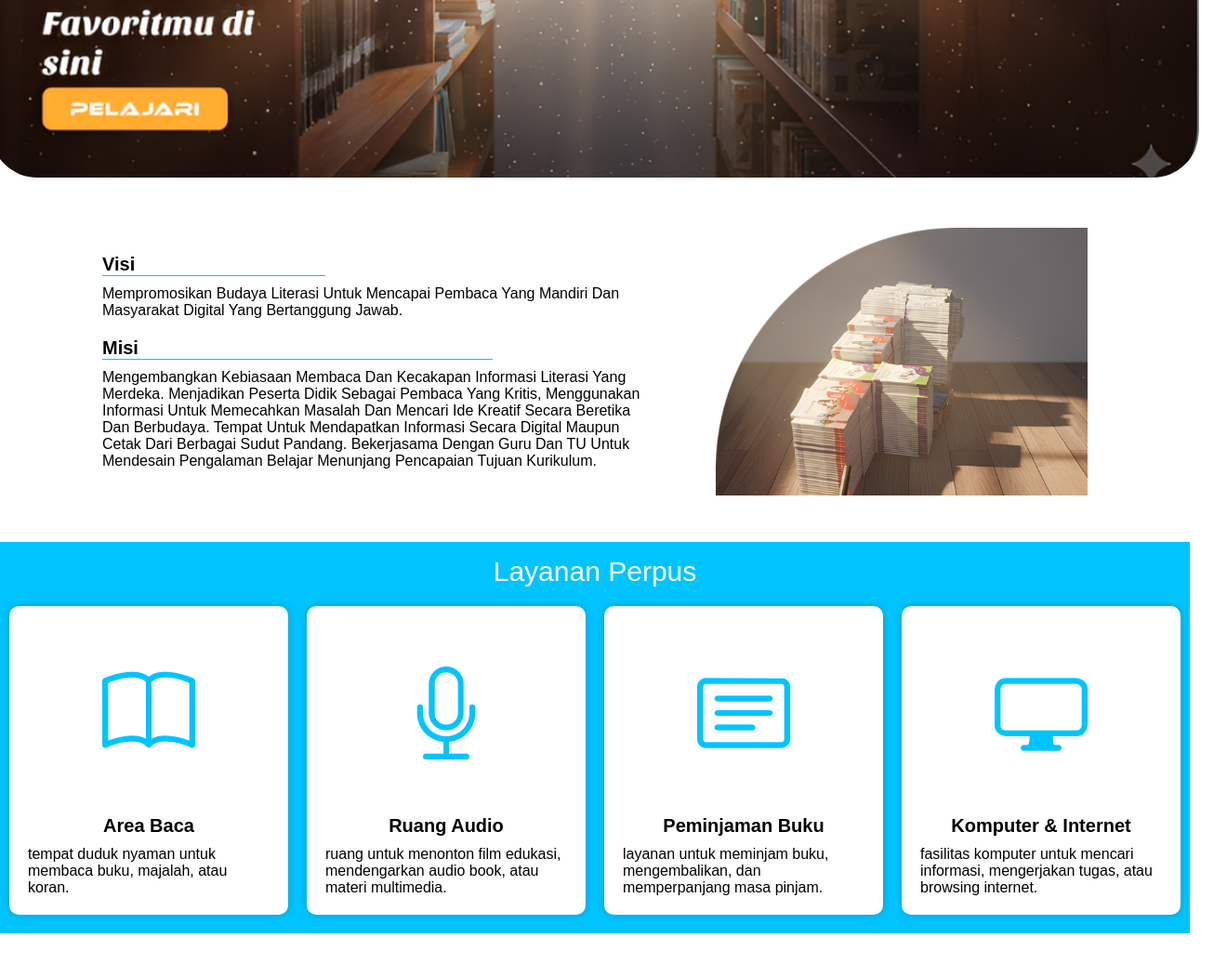
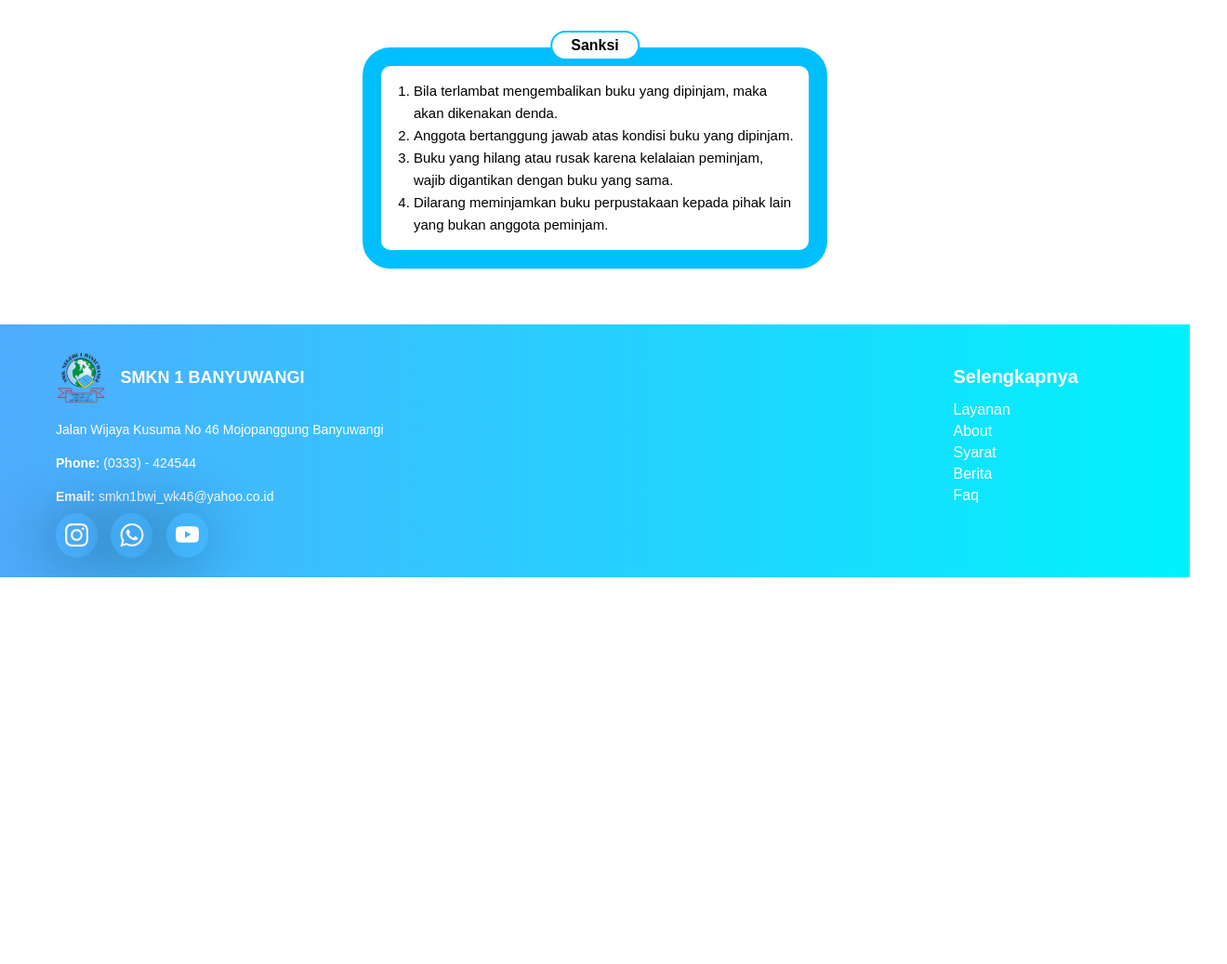
Before and after one commit to CalonWibu/perpustakaan, a plain HTML site: page index.html in a window 1280 px wide. Shown: the part 440-1477 px from the top of the page at 93% size, 1320 px wide, since content can reach past the window. After the commit the page ends 1061 px from the top, so only its background shows below. Drawn offline with nearby package versions, Linux system fonts and the light colour scheme; a web font is replaced by a local one.

Commit message:
push syarat 1

```diff
--- a/index.html
+++ b/index.html
@@ -18,10 +18,6 @@
 
         body {
             font-family: 'Poppins', sans-serif;
-        }
-
-        header {
-
         }
 
         nav {
@@ -52,156 +48,111 @@
         }
 
 
-        /* section hero */
-        main .hero {
-            display: flex;
-            justify-content: center;
-            align-items: center;
+
+  .card {
+    border: 20px solid #00bfff;
+    border-radius: 30px;
+    padding: 15px;
+    margin: 60px auto;
+    max-width: 500px;
+
+    text-align: left;
+    position: relative;
 
   }
 
-        .hero img {
-            width: 1300px;
-            height: 550px;
-    border-radius: 50px;
-    object-fit: cover;
+  .judul {
+    position: absolute;
+    top: -38px;
+    left: 50%;
+    transform: translateX(-50%);
+    background: #fff;
+    padding: 5px 20px;
+    font-weight: bold;
+    font-size: 16px;
+    border-radius: 20px;
+    border: 2px solid #00bfff;
   }
 
-/* section visi dan misi */
-.visi-misi {
-    display: flex;
-    justify-content: space-evenly;
-    align-items: center;
-    margin-top: 50px;
-    padding: 0px 50px;
+  ol {
+    margin: 0;
+    padding-left: 20px;
+    line-height: 1.6;
+    font-size: 15px;
   }
 
-.visi-container {
+  footer {
+      background: linear-gradient(to right, #4facfe, #00f2fe);
+      padding: 30px 60px;
+      color: #fff;
+    }
+    .footer-container {
       display: flex;
-    gap: 20px;
-    flex-direction: column;
-    justify-content: center;
-    width: 600px;
+      justify-content: space-between;
+      align-items: flex-start;
     }
 
-.visi-misi img {
-    width: 400px;
+    .footer-left img {
+      width: 55px;
+      vertical-align: middle;
+      margin-right: 10px;
+    }
+    .footer-left h2 {
+      display: inline-block;
+      font-size: 18px;
+      margin: 0;
+      vertical-align: middle;
+    }
+    .footer-left p {
+      margin: 20px 0;
+      font-size: 14px;
+    }
+    .footer-left b {
+      font-weight: bold;
+    }
+    .social-icons {
+      margin-top: 12px;
+    }
+    .social-icons i {
+      font-size: 25px;
+      color: white;
+      box-shadow: -8px 3px 68px 0px rgba(0,0,0,0.49);
+-webkit-box-shadow: -8px 3px 68px 0px rgba(0,0,0,0.49);
+-moz-box-shadow: -8px 3px 68px 0px rgba(0,0,0,0.49);
+      margin-right: 10px;
+      border-radius: 50%;
+      padding: 10px;
+      width: 20px;
+      height: 20px;
+      cursor: pointer;
+      transition: 0.3s;
+    }
+    .social-icons i:hover {
+      background: #333;
     }
 
-.visi {
-    display: flex;
-    flex-direction: column;
-    gap: 10px;
-}
-
-.visi h4 {
-    font-size: 20px;
-    border-bottom: 1px solid #00C4FF;
-    font-weight: bold;
-    width: 40%;
-}
-
-
-.misi {
-    display: flex;
-    flex-direction: column;
-    gap: 10px;
-}
-
-.misi h4 {
-    font-size: 20px;
-    border-bottom: 1px solid #00C4FF;
-    font-weight: bold;
-    width: 70%;
-}
-
-
-/* section layanan */
-
-.layanan {
-    display: flex;
-    flex-direction: column;
-    align-items: center;
-    margin-top: 50px;
-    padding: 0 0 20px 0;
-    background-color: #00C4FF;
-}
-
-.layanan h2 {
-    color: white;
-    font-size: 30px;
-    font-weight: bold;
-    margin-bottom: 20px;
-      font-family: "Sigmar", sans-serif;
-      font-weight: 400;
+    .footer-right {
+      padding-right: 60px;
       padding-top: 15px;
     }
 
-.layanan-container {
-    display: flex;
-    gap: 20px;
-    padding: 0px 50px;
+    .footer-right h3 {
+      font-size: 20px;
+      margin: 0 0 15px 0;
+      font-weight: bold;
+      color: white;
+    }
+    .footer-right a {
+      display: block;
+      color: #fff;
+      font-size: 16px;
+      text-decoration: none;
+      margin: 5px 0;
+    }
+    .footer-right a:hover {
+      text-decoration: underline;
     }
 
-
-.layanan i {
-    padding: 40px;
-    font-size: 100px;
-    color: #00C4FF;
-
-}
-
-.layanan-content {
-    display: flex;
-    flex-direction: column;
-    gap: 10px;
-    background-color: white;
-    padding: 20px;
-    border-radius: 10px;
-    align-items: center;
-    justify-content: center;
-    width: 300px;
-    box-shadow: 0px 0px 10px rgba(0, 0, 0, 0.2);
-}
-
-.layanan-tittle {
-    font-size: 20px;
-    font-weight: bold;
-    color: black;
-}
-
-.about {
-    display: flex;
-    flex-direction: row;
-    align-items: center;
-    justify-content: space-evenly;
-    margin-top: 50px;
-    padding: 0 30px;
-}
-
-.about-we {
-    display: flex;
-    flex-direction: column;
-    gap: 10px;
-    padding: 20px;
-    border-radius: 10px;
-    width: 40%;
-}
-
-.about img {
-    width: 250px;
-}
-
-.jadwal {
-    display: flex;
-    align-items: center;
-    justify-content: center;
-    padding-top: 60px;
-}
-
-.jadwal img {
-    width: 50%;
-}
     </style>
     <header>
         <nav>
@@ -215,68 +166,54 @@
             </ul>
         </nav>
     </header>
-    <main>
-        <section class="hero">
-            <a href="#">
-                <img src="asset/images/hero.png" alt="hero">
-            </a>
-        </section>
-        <section class="visi-misi">
-            <div class="visi-container">
-                <div class="visi">
-                    <h4>Visi</h4>
-                    <p>Mempromosikan Budaya Literasi Untuk Mencapai Pembaca Yang Mandiri Dan Masyarakat Digital Yang Bertanggung Jawab.</p>
+    <center>
+        <h2>Syarat Peminjaman</h2>
+    </center>
+
+  <div class="card">
+    <div class="judul">Peraturan Peminjaman</div>
+    <ol>
+      <li>Peminjam wajib mengembalikan buku yang dipinjam tepat pada waktunya.</li>
+      <li>Peminjam wajib menjaga agar buku yang dipinjam tetap bersih, utuh, dan tidak membuat coretan dalam buku yang dipinjam.</li>
+      <li>Peminjaman buku paket ke kelas harus dicatat oleh petugas dan pastikan pengembalian buku masih dengan jumlah dan code buku yang sama.</li>
+    </ol>
   </div>
-                <div class="misi">
-                    <h4>Misi</h4>
-                    <p>Mengembangkan Kebiasaan Membaca Dan Kecakapan Informasi Literasi Yang Merdeka.
-Menjadikan Peserta Didik Sebagai Pembaca Yang Kritis, Menggunakan Informasi Untuk Memecahkan Masalah Dan Mencari Ide Kreatif Secara Beretika Dan Berbudaya.
-Tempat Untuk Mendapatkan Informasi Secara Digital Maupun Cetak Dari Berbagai Sudut Pandang.
-Bekerjasama Dengan Guru Dan TU Untuk Mendesain Pengalaman Belajar Menunjang Pencapaian Tujuan Kurikulum.</p>
+
+  <div class="card">
+    <div class="judul">Sanksi</div>
+    <ol>
+      <li>Bila terlambat mengembalikan buku yang dipinjam, maka akan dikenakan denda.</li>
+      <li>Anggota bertanggung jawab atas kondisi buku yang dipinjam.</li>
+      <li>Buku yang hilang atau rusak karena kelalaian peminjam, wajib digantikan dengan buku yang sama.</li>
+      <li>Dilarang meminjamkan buku perpustakaan kepada pihak lain yang bukan anggota peminjam.</li>
+    </ol>
+  </div>
+
+  <footer>
+    <div class="footer-container">
+      <div class="footer-left">
+        <div>
+          <img src="asset/images/logo smea.png" alt="Logo">
+          <h2>SMKN 1 BANYUWANGI</h2>
+        </div>
+        <p>Jalan Wijaya Kusuma No 46 Mojopanggung Banyuwangi</p>
+        <p><b>Phone:</b> (0333) - 424544</p>
+        <p><b>Email:</b> smkn1bwi_wk46@yahoo.co.id</p>
+        <div class="social-icons">
+          <a href="#"><i class="bi bi-instagram"></i></a>
+          <a href="#"><i class="bi bi-whatsapp"></i></a>
+          <a href="#"><i class="bi bi-youtube"></i></a>
         </div>
       </div>
-            <img src="asset/images/sec2.png" alt="buku">
-        </section>
-        <section class="layanan">
-            <h2>Layanan Perpus</h2>
-            <div class="layanan-container">
-                <div class="layanan-content">
-                        <i class="bi bi-book"></i>
-                        <p class="layanan-tittle">Area Baca</p>
-                        <p class="layanan-deskripsi">tempat  duduk  nyaman  untuk membaca  buku,  majalah,  atau  koran.</p>
+      <div class="footer-right">
+        <h3>Selengkapnya</h3>
+        <a href="#">Layanan</a>
+        <a href="#">About</a>
+        <a href="#">Syarat</a>
+        <a href="#">Berita</a>
+        <a href="#">Faq</a>
       </div>
-                <div class="layanan-content">
-                        <i class="bi bi-mic"></i>
-                        <p class="layanan-tittle">Ruang Audio</p>
-                        <p class="layanan-deskripsi">ruang untuk menonton film edukasi, mendengarkan audio book, atau materi multimedia.</p>
     </div>
-                <div class="layanan-content">
-                        <i class="bi bi-card-text"></i>
-                        <p class="layanan-tittle">Peminjaman Buku</p>
-                        <p class="layanan-deskripsi">layanan untuk meminjam buku, mengembalikan, dan memperpanjang masa pinjam.</p>
-                </div>
-                <div class="layanan-content">
-                        <i class="bi bi-display"></i>
-                        <p class="layanan-tittle">Komputer & Internet</p>
-                        <p class="layanan-deskripsi">fasilitas komputer untuk mencari informasi, mengerjakan tugas, atau browsing internet.</p>
-                </div>
-
-            </div>
-        </section>
-
-        <secttion class="about">
-            <div class="about-we">
-                <h4>Tentang Kami</h4>
-                <p>Perpustakaan sekolah kami adalah pusat sumber belajar yang dirancang untuk mendukung kegiatan belajar-mengajar di sekolah. Dengan koleksi buku yang beragam, fasilitas yang nyaman, serta layanan yang ramah, kami berkomitmen menciptakan lingkungan membaca yang menyenangkan bagi seluruh siswa dan guru.
-
-Di sini, siswa dapat membaca, meminjam buku, menggunakan komputer untuk mencari informasi, hingga berdiskusi bersama teman-teman di area belajar. Kami juga menyediakan ruang audio/visual untuk menonton materi edukasi, serta akses e-library yang memudahkan siswa mencari referensi secara digital.</p>
-            </div>
-            <img src="asset/images/kotak.png" alt="kotak">
-        </secttion>
-
-        <section class="jadwal">
-            <img src="asset/images/jadwal.png" alt="">
-        </section>
-    </main>
+  </footer>
 </body>
 </html>
```
Also changed, not shown: asset/images/Frame 31.png (added), asset/images/Frame 32.png (added), asset/images/Frame 33.png (added), asset/images/logo smea.png (added). Lines whose indentation alone changed are shown as unchanged.
